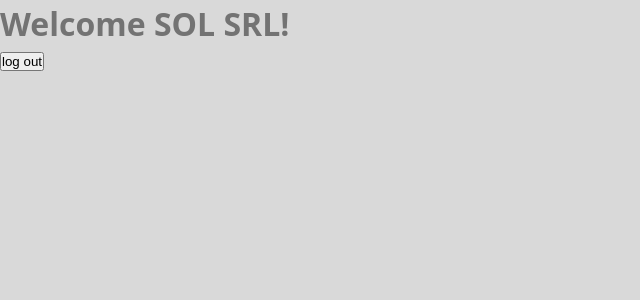
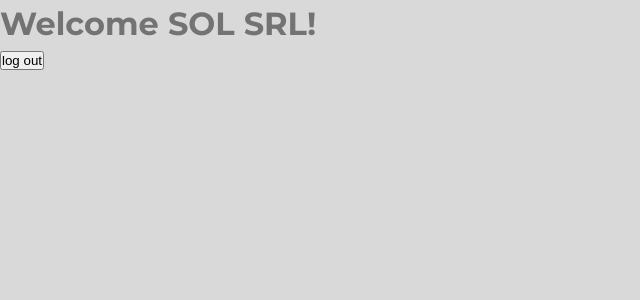
Before and after one commit to CrgioYalux/proyecto_integrador, a React (Vite) app in the folder client/: page / in a window 1280 px wide. Shown: the top 300 px of the page, without its empty margins (0-640 px from the left). Built offline with nearby package versions, Linux system fonts and the light colour scheme.

Commit message:
feat: add css fonts vars

```diff
--- a/client/src/index.css
+++ b/client/src/index.css
@@ -1,3 +1,5 @@
+@import url('https://fonts.googleapis.com/css2?family=Montserrat:wght@200;300;400;500;600;700;800;900&display=swap');
+
 *,
 *::before,
 *::after {
@@ -7,22 +9,10 @@
 }
 
 :root {
-  font-family:  system-ui, -apple-system, BlinkMacSystemFont, 'Segoe UI', Roboto, Oxygen, Ubuntu, Cantarell, 'Open Sans', 'Helvetica Neue', sans-serif;
-  line-height: 1.5;
-  font-weight: 400;
+  /* Fonts */
+  --primary-font: 'Montserrat', sans-serif;
+  --secondary-font: system-ui, -apple-system, BlinkMacSystemFont, 'Segoe UI', Roboto, Oxygen, Ubuntu, Cantarell, 'Open Sans', 'Helvetica Neue', sans-serif;
 
-  color-scheme: light dark;
-  color: rgba(255, 255, 255, 0.87);
-  background-color: #242424;
-
-  font-synthesis: none;
-  text-rendering: optimizeLegibility;
-  -webkit-font-smoothing: antialiased;
-  -moz-osx-font-smoothing: grayscale;
-  -webkit-text-size-adjust: 100%;
-}
-
-:root {
   /* Colors */
   /* Brand color */
 
@@ -261,10 +251,25 @@
   }
 }
 
+:root {
+  font-family: var(--primary-font);
+  font-size: 16px;
+  font-weight: 400;
+  line-height: 1.5;
+
+  color-scheme: light dark;
+  color: rgba(255, 255, 255, 0.87);
+  background-color: #242424;
+
+  font-synthesis: none;
+  text-rendering: optimizeLegibility;
+  -webkit-font-smoothing: antialiased;
+  -moz-osx-font-smoothing: grayscale;
+  -webkit-text-size-adjust: 100%;
+}
+
 body {
   min-height: 100vh;
-
-  font-size: 16px;
 
   background-color: var(--primary-color-l-high);
   color: var(--secondary-color-l-lowest);
```
